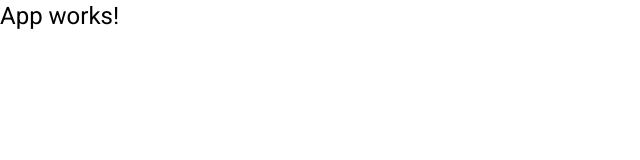
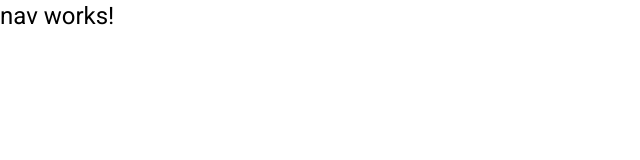
Before and after one commit to juliocarvalho2019/helpdesk-front, an Angular app: page / in a window 1280 px wide. Shown: the top 160 px of the page, without its empty margins (0-640 px from the left). Built offline with nearby package versions, Linux system fonts and the light colour scheme.

Commit message:
Feat: rota para componente nav

```diff
--- a/src/app/app-routing.module.ts
+++ b/src/app/app-routing.module.ts
@@ -1,7 +1,12 @@
-import { NgModule } from '@angular/core';
+import { NavComponent } from './components/nav/nav.component';
+import { NgModule, Component } from '@angular/core';
 import { RouterModule, Routes } from '@angular/router';
 
-const routes: Routes = [];
+const routes: Routes = [
+  {
+    path: '', component: NavComponent
+  }
+];
 
 @NgModule({
   imports: [RouterModule.forRoot(routes)],
--- a/src/app/app.component.html
+++ b/src/app/app.component.html
@@ -1 +1 @@
-<h1>App works!</h1>
+<router-outlet></router-outlet>
--- a/src/app/app.module.ts
+++ b/src/app/app.module.ts
@@ -26,9 +26,11 @@ import { MatInputModule } from '@angular/material/input';
 import { MatIconModule } from '@angular/material/icon';
 import { MatListModule } from '@angular/material/list';
 import { MatCardModule } from '@angular/material/card';
+
+// Componentes do projeto
 import { NavComponent } from './components/nav/nav.component';
 
-// Componentes do projeto
+
 
 @NgModule({
   declarations: [
--- a/src/app/components/nav/nav.component.html
+++ b/src/app/components/nav/nav.component.html
@@ -1 +1 @@
-<p>nav works!</p>
+<h1>nav works!</h1>
```
